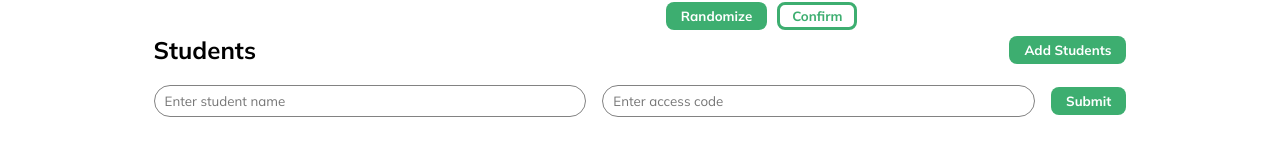
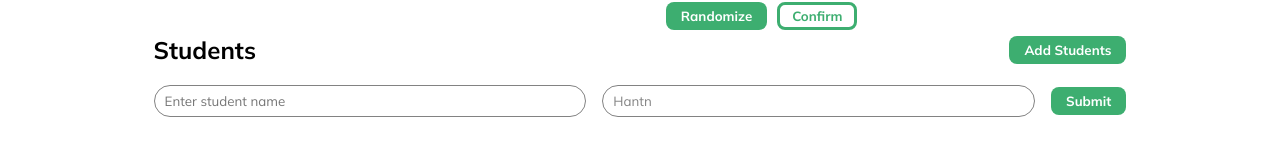
Before and after one commit to kurtisgrant/smart-money, a React (Create React App) app in the folder frontend-react/: page /new in a window 1280 px wide. Shown: the part 443-598 px from the top of the page. Built offline with nearby package versions, Linux system fonts and the light colour scheme.

Commit message:
Add helpher function for random string generator and make AddForm component more reusable

```diff
--- a/frontend-react/src/components/AddForm.jsx
+++ b/frontend-react/src/components/AddForm.jsx
@@ -1,23 +1,56 @@
-import { Fragment } from 'react';
+import { Fragment, useState } from 'react';
+import generateRandomString from '../helpers/generateRandomString';
 import Button from './Button';
 import './AddForm.scss';
 
 function AddForm({
-	onSubmit,
+	date,
+	accessCode,
 	inputOneValue,
 	inputOnePlaceholder,
-	setInputOne,
 	inputTwoValue,
 	inputTwoPlaceholder,
-	setInputTwo,
+	list,
+	setList
 }) {
+	const [inputOne, setInputOne] = useState(inputOneValue || '');
+	const [inputTwo, setInputTwo] = useState(inputTwoValue || '');
+
+	const onSubmit = (e) => {
+    e.preventDefault();
+
+    if (!inputOne || !inputTwo) {
+      return alert('Please fill out both fields.');
+    }
+
+		if (date) {
+			setList((prev) => [
+				...prev,
+				{ id: list.length + 1, name: inputOne, date: inputTwo },
+			]);
+
+			setInputOne('');
+			setInputTwo('');
+		}
+
+		if (accessCode) {
+			setList((prev) => [
+				...prev,
+				{ id: list.length + 1, name: inputOne, accessCode: inputTwo },
+			]);
+
+			setInputOne('');
+			setInputTwo(generateRandomString(5));
+		}
+  };
+
 	return (
 		<form className="add-form" onSubmit={onSubmit}>
 			<>
 				<input
 					type="text"
 					placeholder={inputOnePlaceholder}
-					value={inputOneValue}
+					value={inputOne}
 					onChange={(e) => setInputOne(e.target.value)}
 				/>
 			</>
@@ -25,7 +58,7 @@ function AddForm({
 				<input
 					type="text"
 					placeholder={inputTwoPlaceholder}
-					value={inputTwoValue}
+					value={inputTwo}
 					onChange={(e) => setInputTwo(e.target.value)}
 				/>
 			</>
--- /dev/null
+++ b/frontend-react/src/helpers/generateRandomString.js
@@ -0,0 +1,11 @@
+export default function generateRandomString(length) {
+	let randomString = '';
+	const characters = 'ABCDEFGHIJKLMNOPQRSTUVWXYZabcdefghijklmnopqrstuvwxyz0123456789';
+  const charactersLength = characters.length;
+
+  for (let i = 0; i < length; i++) {
+    randomString += characters.charAt(Math.floor(Math.random() * charactersLength));
+  }
+
+  return randomString;
+}
--- a/frontend-react/src/pages/NewSimulation.jsx
+++ b/frontend-react/src/pages/NewSimulation.jsx
@@ -1,6 +1,7 @@
 import React, { useState, useEffect } from 'react';
 // import { useLocation } from 'react-router-dom';
 import generateMockMarketData from '../helpers/generateMockMarketData';
+import generateRandomString from '../helpers/generateRandomString';
 import GraphWithPlayhead from '../components/GraphWithPlayhead';
 import StudentList from '../components/StudentList';
 import SingleFieldForm from '../components/SingleFieldForm';
@@ -12,32 +13,16 @@ function NewSimulation() {
 	const [randomMarketData, setRandomMarketData] = useState([]);
 	const [studentsList, setStudentsList] = useState([]);
 	const [studentName, setStudentName] = useState('');
-	const [accessCode, setAccessCode] = useState('');
-	// const { state } = useLocation();
+	const [accessCode, setAccessCode] = useState(generateRandomString(5));
 
 	const randomizeMarketData = () => {
 		const data = getRandomMarketData();
 		setRandomMarketData(data);
 	};
+
 	useEffect(() => {
 		randomizeMarketData();
 	}, []);
-
-	const onSubmit = (e) => {
-		e.preventDefault();
-
-		if (!studentName || !accessCode) {
-			return alert('Please fill out both student name and access code.');
-		}
-
-		setStudentsList((prev) => [
-			...prev,
-			{ id: studentsList.length + 1, name: studentName, accessCode },
-		]);
-
-		setStudentName('');
-		setAccessCode('');
-	};
 
 	const deleteStudent = (id) => {
 		setStudentsList(
@@ -56,7 +41,6 @@ function NewSimulation() {
 						label="Simulation Name"
 						id="class-name"
 						placeholder="Simulation Name"
-					// inputValue={state?.className}
 					/>
 				</div>
 				<div className="simulation-view-right">
@@ -74,13 +58,15 @@ function NewSimulation() {
 					<Button green>Add Students</Button>
 				</div>
 				<AddForm
-					onSubmit={onSubmit}
+					accessCode
 					inputOnePlaceholder="Enter student name"
 					inputOneValue={studentName}
 					setInputOne={setStudentName}
 					inputTwoPlaceholder="Enter access code"
 					inputTwoValue={accessCode}
 					setInputTwo={setAccessCode}
+					list={studentsList}
+					setList={setStudentsList}
 				/>
 
 				<StudentList studentsList={studentsList} onDelete={deleteStudent} />
--- a/frontend-react/src/pages/Simulations.jsx
+++ b/frontend-react/src/pages/Simulations.jsx
@@ -12,28 +12,11 @@ function Simulations({ user }) {
   const [date, setDate] = useState('');
   const navigate = useNavigate();
 
-
-  const onSubmit = (e) => {
-    e.preventDefault();
-
-    if (!className || !date) {
-      return alert('Please fill out both class name and date.');
-    }
-
-    setSimulationsList((prev) => [
-      ...prev,
-      { id: simulationsList.length + 1, name: className, date },
-    ]);
-
-    setClassName('');
-    setDate('');
-  };
-
-  const viewSimulation = (id, name) => {
-    navigate(`/${id}`, {
-      state: { className: name }
-    });
-  };
+  // const viewSimulation = (id, name) => {
+  //   navigate(`/${id}`, {
+  //     state: { className: name }
+  //   });
+  // };
 
   const deleteSimulation = (id) => {
     setSimulationsList(
@@ -50,19 +33,21 @@ function Simulations({ user }) {
       </div>
 
       <AddForm
-        onSubmit={onSubmit}
+        date
         inputOnePlaceholder="Enter class name"
         inputOneValue={className}
         setInputOne={setClassName}
         inputTwoPlaceholder="Enter date"
         inputTwoValue={date}
         setInputTwo={setDate}
+        list={simulationsList}
+        setList={setSimulationsList}
       />
 
       <SimulationList
         simulationList={simulationsList}
-        onClick={viewSimulation}
         onDelete={deleteSimulation}
+        // onClick={viewSimulation}
       />
     </div>
   );
```
